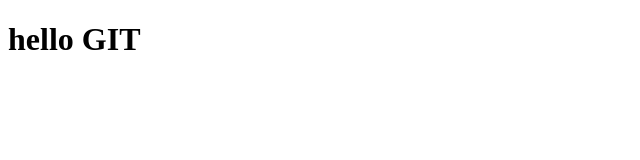
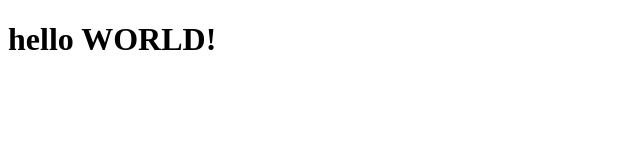
Before and after one commit to pawel-madrak/git-course-4, a plain HTML site: page index.html in a window 1280 px wide. Shown: the whole page, without its empty margins (0-640 px from the left). Drawn offline with Linux system fonts and the light colour scheme.

Commit message:
hello worldgit status! add to index.html

```diff
--- a/index.html
+++ b/index.html
@@ -7,6 +7,6 @@
     <title>ISA git-course-4</title>
 </head>
 <body>
-    <h1> hello GIT</h1>
+    <h1> hello WORLD!</h1>
 </body>
 </html>
```
